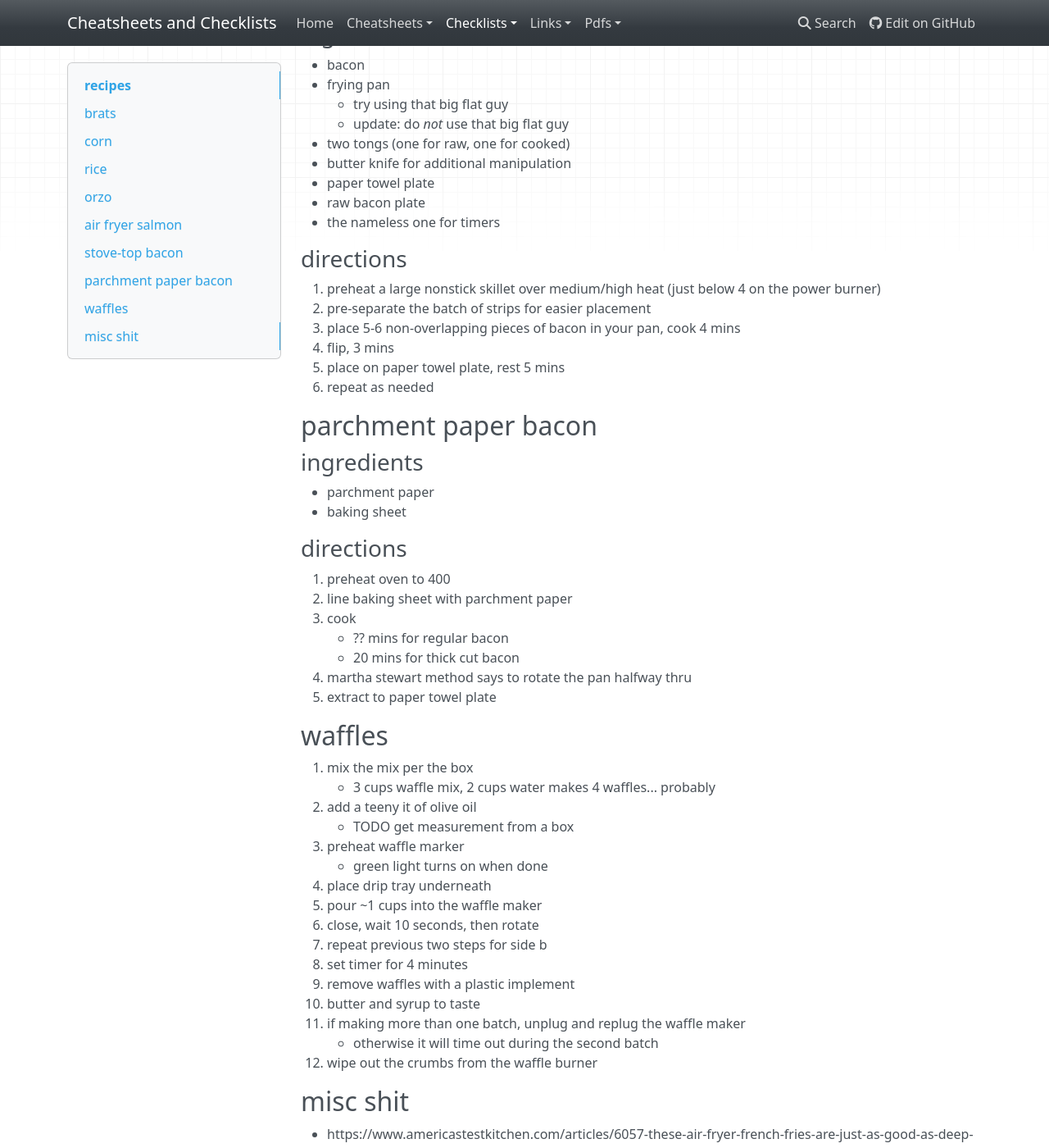
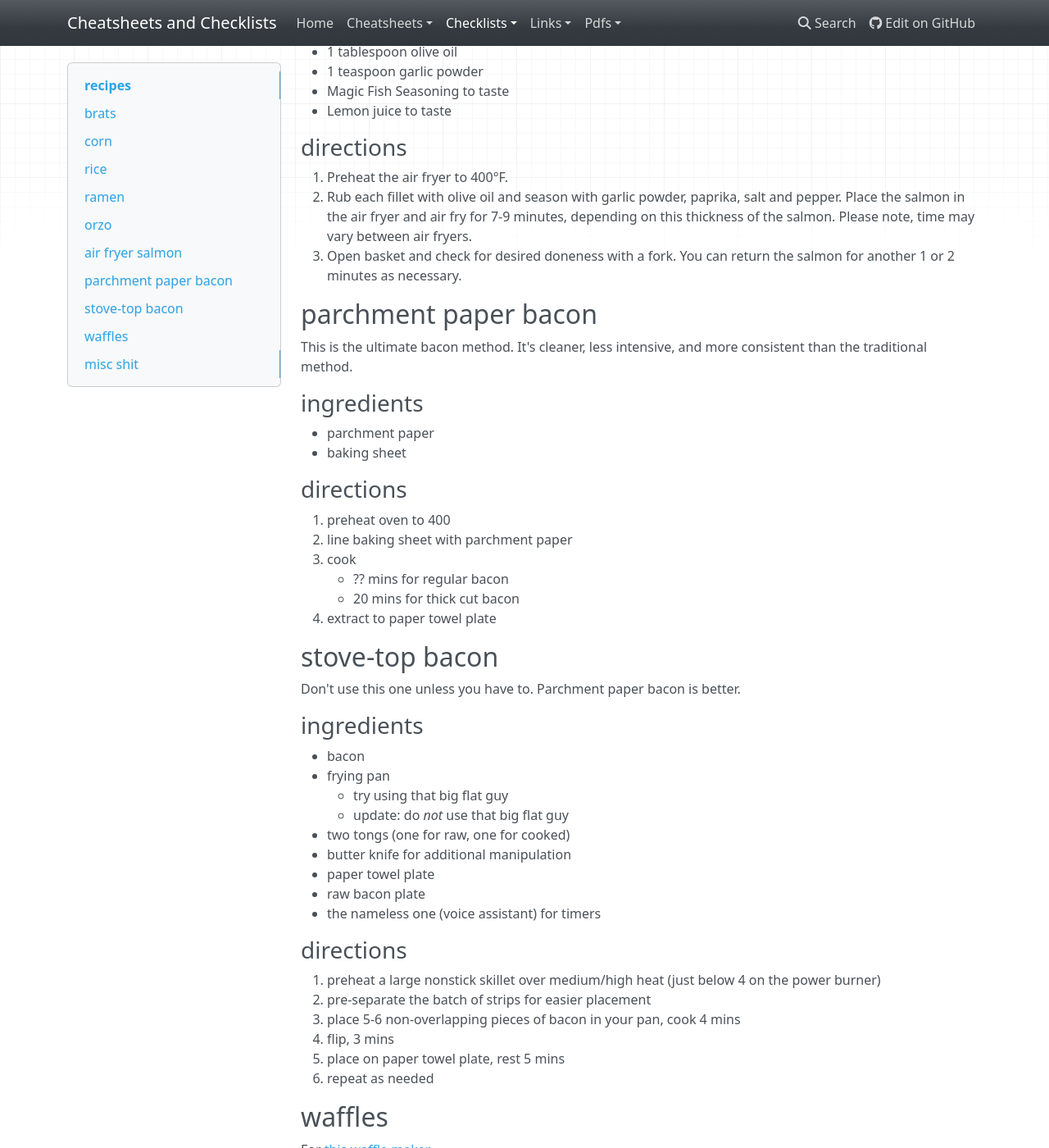
Before and after one commit to buckmanc/cheatsheets_and_checklists, an MkDocs documentation site: the page built from docs/checklists/recipes.md, in a window 1280 px wide and 1400 px high, scrolled down 1947 px. Shown: the whole window at 82% size. Built offline with MkDocs 1.6.1, drawn with Linux system fonts in a browser that asks for light colours; nearby versions of some CDN libraries; some of the changed lines change nothing that is shown; some of the changed text lies outside the part shown.

Commit message:
update recipes

```diff
--- a/docs/checklists/recipes.md
+++ b/docs/checklists/recipes.md
@@ -24,6 +24,25 @@
 two cups water per one cup rice<br>
 ex, 3 water 1.5 rice
 
+## ramen
+
+Makes pork ramen spicy.
+
+### ingredients
+
+- Maruchan ramen packet, preferably pork or chili
+
+### directions
+
+1. boil water
+1. cook ramen for 3 mins
+1. stir constantly for 1:30 or until noodles act like noodles
+1. lower temp to very low and stir as much as you feel like
+1. remove ramen from burner 5 seconds early
+1. strain into a bowl, leaving only a barely noticeable amount of water to help stir in the seasoning
+1. stir in the seasoning
+1. eat ramen
+
 ## orzo
 
 ### ingredients
@@ -38,7 +57,6 @@
 - 2 Tablespoons Fresh Lemon Juice (add more for more lemon flavor)
 - 2 Tablespoons Fresh Basil (chopped)
 - Salt and Pepper (to taste)
-
 - heavy-bottomed saucepan
 	- the child of a pot and pan
 	- it's a deep pan
@@ -75,30 +93,9 @@
 1. Rub each fillet with olive oil and season with garlic powder, paprika, salt and pepper. Place the salmon in the air fryer and air fry for 7-9 minutes, depending on this thickness of the salmon. Please note, time may vary between air fryers.
 1. Open basket and check for desired doneness with a fork. You can return the salmon for another 1 or 2 minutes as necessary.
 
-## stove-top bacon
+## parchment paper bacon
 
-### ingredients
-
-- bacon
-- frying pan
-	- try using that big flat guy
-	- update: do *not* use that big flat guy
-- two tongs (one for raw, one for cooked)
-- butter knife for additional manipulation
-- paper towel plate
-- raw bacon plate
-- the nameless one for timers
-
-### directions
-
-1. preheat a large nonstick skillet over medium/high heat (just below 4 on the power burner)
-1. pre-separate the batch of strips for easier placement
-1. place 5-6 non-overlapping pieces of bacon in your pan, cook 4 mins
-1. flip, 3 mins
-1. place on paper towel plate, rest 5 mins
-1. repeat as needed
-
-## parchment paper bacon
+This is the ultimate bacon method. It's cleaner, less intensive, and more consistent than the traditional method.
 
 ### ingredients
 
@@ -112,14 +109,40 @@
 1. cook
 	- ?? mins for regular bacon
 	- 20 mins for thick cut bacon
-1. martha stewart method says to rotate the pan halfway thru
 1. extract to paper towel plate
+
+## stove-top bacon
+
+Don't use this one unless you have to. Parchment paper bacon is better.
+
+### ingredients
+
+- bacon
+- frying pan
+	- try using that big flat guy
+	- update: do *not* use that big flat guy
+- two tongs (one for raw, one for cooked)
+- butter knife for additional manipulation
+- paper towel plate
+- raw bacon plate
+- the nameless one (voice assistant) for timers
+
+### directions
+
+1. preheat a large nonstick skillet over medium/high heat (just below 4 on the power burner)
+1. pre-separate the batch of strips for easier placement
+1. place 5-6 non-overlapping pieces of bacon in your pan, cook 4 mins
+1. flip, 3 mins
+1. place on paper towel plate, rest 5 mins
+1. repeat as needed
 
 ## waffles
 
+For [this waffle maker](https://www.amazon.com/gp/aw/d/B00UH1Z2OG).
+
 1. mix the mix per the box
 	- 3 cups waffle mix, 2 cups water makes 4 waffles... probably
-1. add a teeny it of olive oil
+1. add a teeny bit of olive oil
 	- TODO get measurement from a box
 1. preheat waffle marker
 	- green light turns on when done
```
